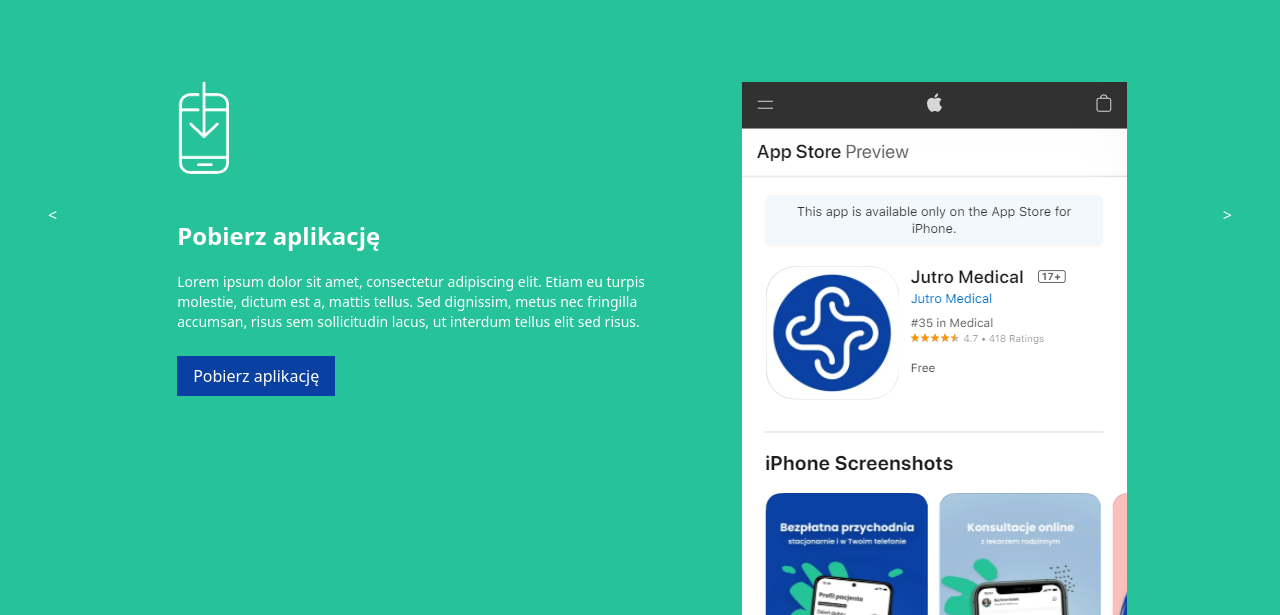
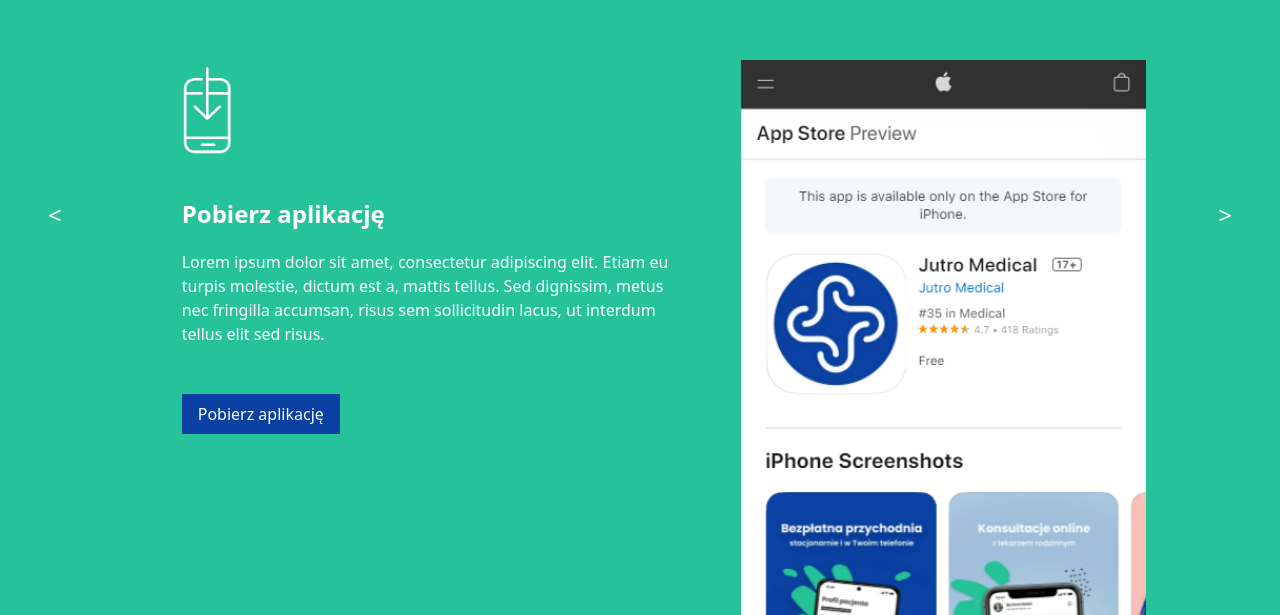
Before and after one commit to RadoslawZemlo/jutro-app, a Next.js app: page / in a window 1280 px wide. Shown: the part 185-800 px from the top of the page. Built offline with nearby package versions, Linux system fonts and the light colour scheme.

Commit message:
Corrections of styles for tablet and desktop displays

```diff
--- a/pages/index.js
+++ b/pages/index.js
@@ -48,7 +48,7 @@
       } ${screen === 1 && "bg-second"} ${screen === 2 && "bg-third"}`}
     >
       <div
-        className={`p-2 cursor-pointer lg:px-12 transition ease-in-out duration-1500 ${
+        className={`p-2 cursor-pointer md:text-4xl md:p-6 lg:text-2xl lg:px-12 transition ease-in-out duration-1500 ${
           screen === 2 && "text-black"
         }`}
         onClick={handleLeft}
@@ -59,14 +59,16 @@
       <div className="mx-6 h-full overflow-hidden lg:flex items-center">
         <div
           className={`relative lg:mx-12 transition duration-1500 ${
-            screen === 1 ? "translate-y-72 lg:translate-y-0" : ""
+            screen === 1
+              ? "translate-y-72 md:translate-y-[600px] lg:translate-y-0"
+              : ""
           }`}
         >
-          <div className="mt-10">
-            <Image src={icon} alt="icon-0" width={120} height={120} />
+          <div className="mt-10 w-28 md:w-40 md:mt-16 lg:w-28">
+            <Image src={icon} alt="icon-0" />
           </div>
           <h1
-            className={`text-2xl font-bold py-5 transition ease-in-out duration-1500 ${
+            className={`text-2xl font-bold py-5 md:text-5xl lg:text-2xl transition ease-in-out duration-1500 ${
               screen === 2 && "text-black"
             }`}
           >
@@ -76,7 +78,7 @@
           </h1>
 
           <p
-            className={`text-sm mb-6 transition ease-in-out duration-1500 ${
+            className={`mb-6 md:text-2xl md:mb-12 lg:text-base transition ease-in-out duration-1500 ${
               screen === 2 && "text-black"
             }`}
           >
@@ -96,16 +98,18 @@
         </div>
 
         <div
-          className={`w-full relative top-36 lg:top-72 min-w-40 transition-all duration-1500 ${
-            screen === 1 ? "translate-y-[-900px] lg:translate-y-[-550px]" : ""
+          className={`w-full relative top-40 md:max-w-[539px] md:mx-auto lg:top-72 lg:min-w-40 transition-all duration-1500 ${
+            screen === 1
+              ? "translate-y-[-900px] md:translate-y-[-1300px] lg:translate-y-[-550px]"
+              : ""
           }`}
         >
-          <Image src={imgSrc} alt="img" />
+          <Image src={imgSrc} alt="img" width={539} height={1171.8} />
         </div>
       </div>
 
       <div
-        className={`p-2 cursor-pointer lg:px-12 transition ease-in-out duration-1500 ${
+        className={`p-2 cursor-pointer md:text-4xl md:p-6 lg:text-2xl lg:px-12 transition ease-in-out duration-1500 ${
           screen === 2 && "text-black"
         }`}
         onClick={handleRight}
```
